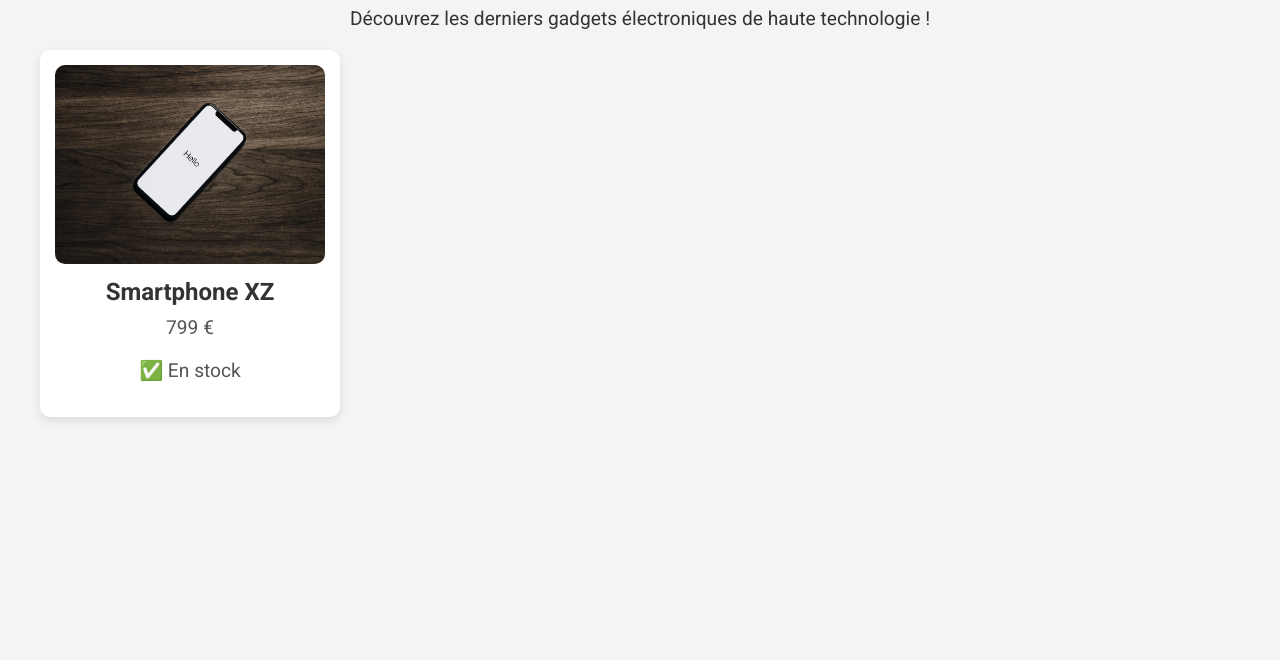
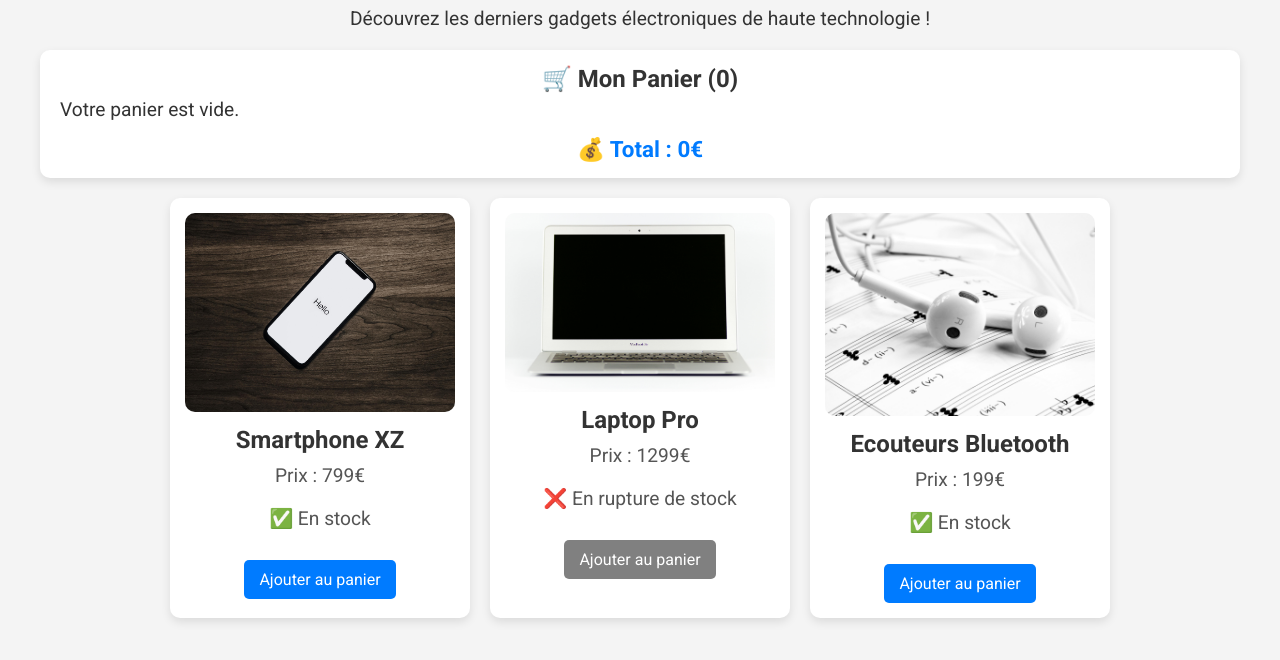
Before and after one commit to samumuku/C294-GadgetShop, a plain HTML site: page index.html in a window 1280 px wide. Shown: the part 70-730 px from the top of the page. Drawn offline with nearby package versions, Linux system fonts and the light colour scheme.

Commit message:
step 3-4-5-6 done

```diff
--- a/index.html
+++ b/index.html
@@ -11,12 +11,43 @@
     <div id="app">
       <h1>{{ title }}</h1>
       <p>{{ description }}</p>
-      <div class="gadget">
-        <img v-bind:src="image" />
-        <h2>{{name}}</h2>
-        <p>{{price}} €</p>
-        <p v-if="inStock">✅ En stock</p>
-        <p v-else>❌ En rupture de stock</p>
+      <div class="cart">
+        <h2>🛒 Mon Panier ({{cart.length}})</h2>
+        <ul>
+          <li v-if="cart.length > 0" v-for="gadget in cart" :key="gadget.id">
+            {{gadget.name}} - {{gadget.price}}€
+            <button class="remove-btn" @click="removeFromCart(gadget)">
+              ❌
+            </button>
+          </li>
+          <li v-else>Votre panier est vide.</li>
+        </ul>
+        <h3>
+          💰 Total :
+          <span v-if="cartTotal < 1000" style="display: hidden"
+            >{{cartTotal}}€</span
+          >
+          <span v-if="cartTotal >= 1000">
+            <s>{{cartTotal}}€</s> ➝
+            <strong>{{discountedTotal}}€ (-10%)</strong>
+          </span>
+        </h3>
+      </div>
+      <div class="gadget-container">
+        <div class="gadget" v-for="gadget in gadgets" :key="gadget.id">
+          <img v-bind:src="gadget.image" />
+          <h2>{{gadget.name}}</h2>
+          <p>Prix : {{gadget.price}}€</p>
+          <p v-if="gadget.inStock">✅ En stock</p>
+          <p v-else>❌ En rupture de stock</p>
+          <button
+            class="add-btn"
+            :disabled="!gadget.inStock"
+            @click="addToCart(gadget)"
+          >
+            Ajouter au panier
+          </button>
+        </div>
       </div>
     </div>
 
--- a/main.js
+++ b/main.js
@@ -4,10 +4,50 @@ const app = Vue.createApp({
       title: "Vue Gadget Shop",
       description:
         "Découvrez les derniers gadgets électroniques de haute technologie !",
-      name: "Smartphone XZ",
-      price: 799,
-      image: "./assets/phone.jpg",
-      inStock: true,
+      gadgets: [
+        {
+          id: 1,
+          name: "Smartphone XZ",
+          price: 799,
+          image: "./assets/phone.jpg",
+          inStock: true,
+        },
+        {
+          id: 2,
+          name: "Laptop Pro",
+          price: 1299,
+          image: "./assets/laptop.jpg",
+          inStock: false,
+        },
+        {
+          id: 3,
+          name: "Ecouteurs Bluetooth",
+          price: 199,
+          image: "./assets/earbuds.jpg",
+          inStock: true,
+        },
+      ],
+      cart: [],
     };
   },
+  methods: {
+    addToCart(gadget) {
+      this.cart.push(gadget);
+    },
+    removeFromCart(index) {
+      this.cart.splice(index, 1);
+    },
+  },
+  computed: {
+    cartTotal() {
+      return this.cart.reduce((acc, gadget) => acc + gadget.price, 0);
+    },
+    discountedTotal() {
+      if (this.cartTotal > 1000) {
+        return this.cartTotal * 0.9;
+      } else {
+        return this.cartTotal;
+      }
+    },
+  },
 });
```
Also changed, not shown: 1 other file.
